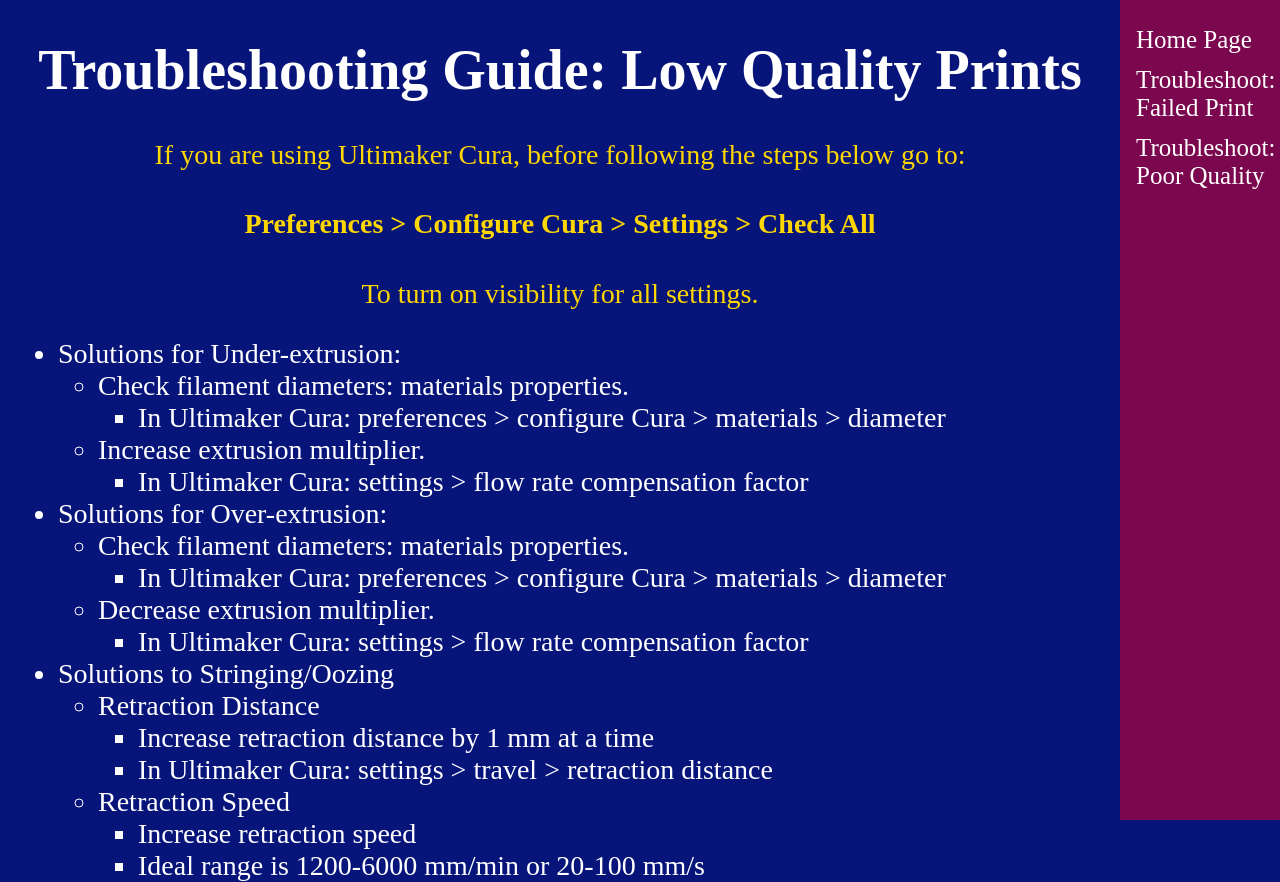
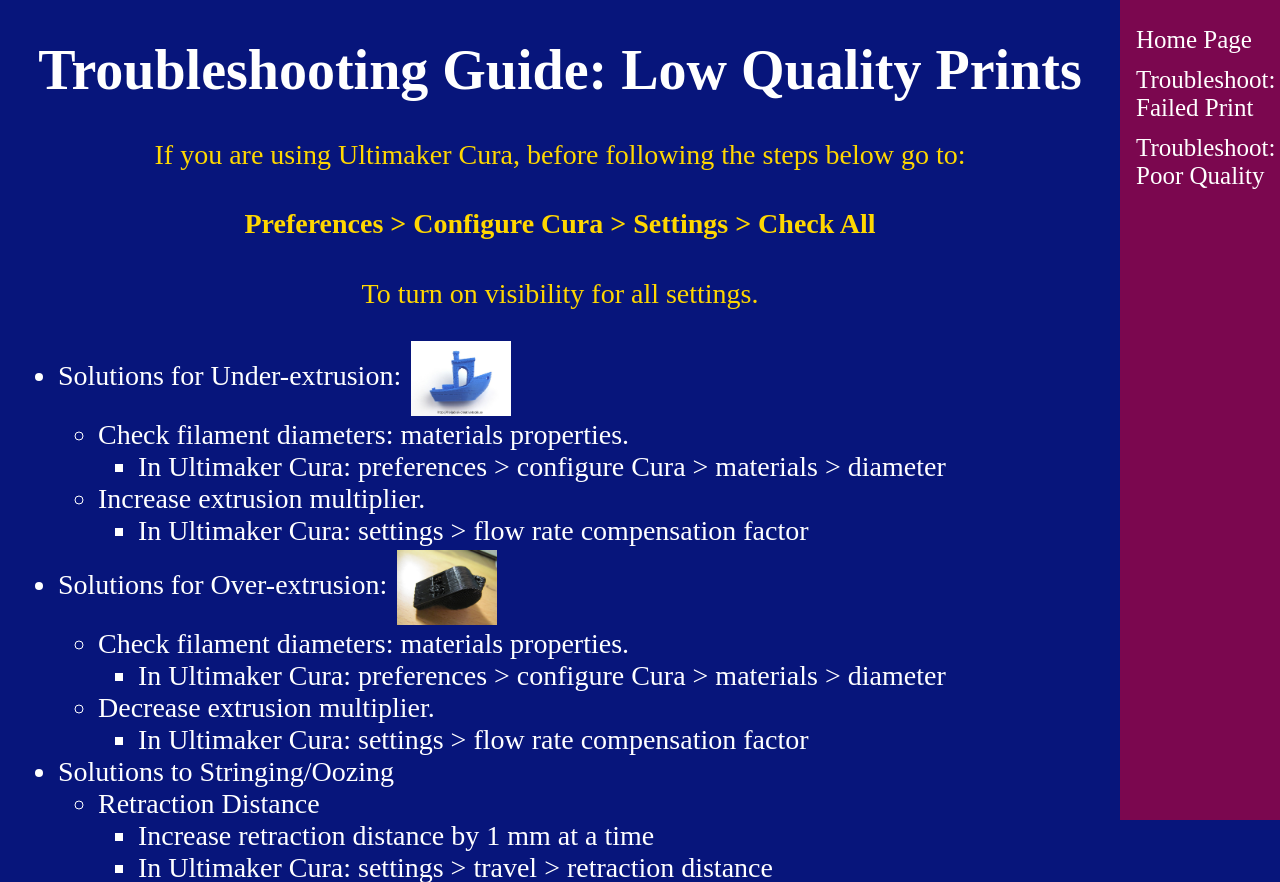
Before and after one commit to shannonVogel1331/VHacksSummer, a Flask app: template templates/troubleshootingQuality.html in a window 1280 px wide. Shown: the top 882 px of the page. Run offline with Flask 2, Linux system fonts and the light colour scheme; the template is opened without the code that fills it, so the values that code supplies are empty.

Commit message:
Troubleshooting stuff

```diff
--- a/templates/troubleshootingQuality.html
+++ b/templates/troubleshootingQuality.html
@@ -8,7 +8,7 @@
     <h4>Preferences > Configure Cura > Settings > Check All </h4>
     <p>To turn on visibility for all settings.</p>
     <ul>
-        <li>Solutions for Under-extrusion:</li>
+        <li>Solutions for Under-extrusion: <img src="{{url_for('static', filename='under-extrusion.jpg')}}" class="imagef" /></li>
         <ul>
             <li>Check filament diameters: materials properties.</li>
             <ul>
@@ -20,7 +20,8 @@
                 <li>In Ultimaker Cura: settings > flow rate compensation factor</li>
             </ul>
         </ul>
-        <li>Solutions for Over-extrusion:</li>
+        <li>Solutions for Over-extrusion: <img src="{{url_for('static', filename='over-extrusion.jpg')}}" class="imagef" />
+        </li>
         <ul>
             <li>Check filament diameters: materials properties.</li>
             <ul>
@@ -31,6 +32,7 @@
             <ul>
                 <li>In Ultimaker Cura: settings > flow rate compensation factor</li>
             </ul>
+
         </ul>
         <li>Solutions to Stringing/Oozing</li>
         <ul>
```
